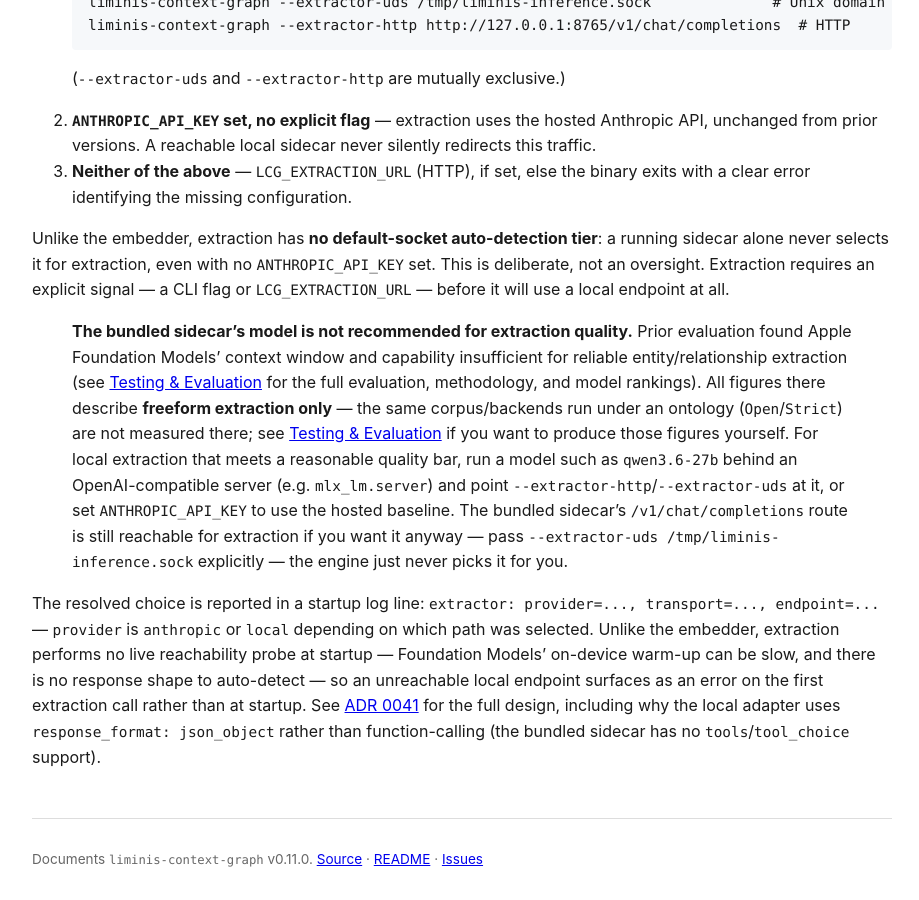
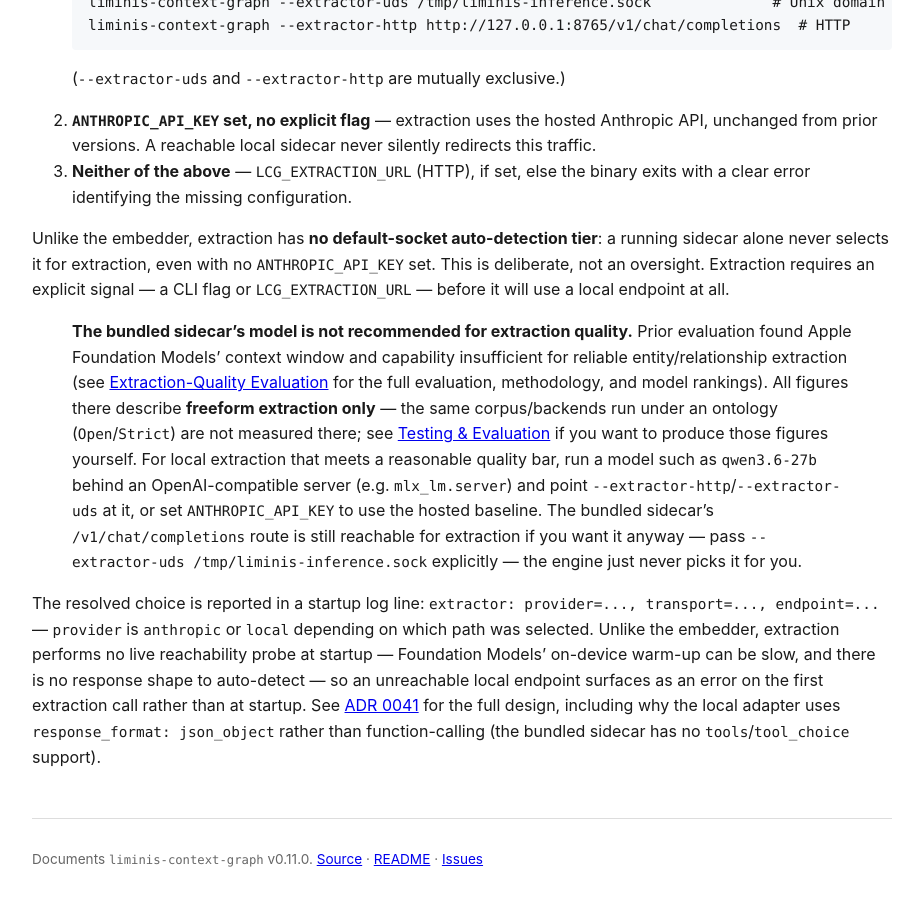
Before and after one commit to verveguy/liminis-context-graph, a Jekyll site: the page built from docs/configuration.md, in a window 1280 px wide and 900 px high, scrolled down 5814 px. Shown: the whole window, without its empty margins (178-1097 px from the left). Built offline with Jekyll 4.4.1, drawn with Linux system fonts in a browser that asks for light colours; some of the changed text lies outside the part shown.

Commit message:
Fix review findings: front-matter detection false-positive, wrong eval-page link, nav dead-ends, stale SC baselines
- scripts/generate-docs-llms-full.sh: only recognize YAML front matter when the very
  first line is `---` (matching Jekyll's own rule), so a page's own `---` horizontal
  rules can never be misidentified as a front-matter delimiter and swallow content
  between them (Copilot).
- docs/configuration.md: point the "full evaluation, methodology, and model rankings"
  reference at extraction-quality-evaluation.md, which actually contains that content,
  instead of testing-and-evaluation.md (Copilot). Regenerated docs/llms-full.txt.
- docs/_layouts/default.html: add nav links for extraction-quality-evaluation.md and
  eval-full-corpus-runbook.md, the two published pages missing from the nav bar, so a
  visitor landing directly on either has a way back into the rest of the site
  (handarbeit-pruefer).
- docs/adr/0295-*.md: reword "12th TelemetryEvent variant" to avoid implying a
  positional/declaration-order claim (handarbeit-pruefer).
- specs/295-*/spec.md: note that SC-002/SC-003's baseline counts (26 env vars, 11
  telemetry events) had grown to 27/12 by Implement, matching what the delivered
  configuration.md/telemetry.md actually document (Copilot).

```diff
--- a/docs/_layouts/default.html
+++ b/docs/_layouts/default.html
@@ -29,6 +29,8 @@
       <a href="{{ '/ontology.html' | relative_url }}">Ontology</a>
       <a href="{{ '/operations.html' | relative_url }}">Operations</a>
       <a href="{{ '/testing-and-evaluation.html' | relative_url }}">Testing &amp; Evaluation</a>
+      <a href="{{ '/extraction-quality-evaluation.html' | relative_url }}">Extraction Quality</a>
+      <a href="{{ '/eval-full-corpus-runbook.html' | relative_url }}">Full-Corpus Runbook</a>
       <a href="{{ '/adr/index.html' | relative_url }}">ADR Index</a>
       <a href="https://github.com/{{ site.repository }}">GitHub</a>
     </nav>
--- a/docs/configuration.md
+++ b/docs/configuration.md
@@ -146,8 +146,8 @@ before it will use a local endpoint at all.
 > **The bundled sidecar's model is not recommended for extraction quality.** Prior evaluation
 > found Apple Foundation Models' context window and capability insufficient for reliable
 > entity/relationship extraction (see
-> [Testing & Evaluation](testing-and-evaluation.md) for the full evaluation, methodology, and
-> model rankings). All figures there describe **freeform extraction only** — the same
+> [Extraction-Quality Evaluation](extraction-quality-evaluation.md) for the full evaluation,
+> methodology, and model rankings). All figures there describe **freeform extraction only** — the same
 > corpus/backends run under an ontology (`Open`/`Strict`) are not measured there; see
 > [Testing & Evaluation](testing-and-evaluation.md#running-under-an-ontology-openstrict) if you
 > want to produce those figures yourself. For local extraction that meets a reasonable quality
--- a/docs/llms-full.txt
+++ b/docs/llms-full.txt
@@ -303,8 +303,8 @@ before it will use a local endpoint at all.
 > **The bundled sidecar's model is not recommended for extraction quality.** Prior evaluation
 > found Apple Foundation Models' context window and capability insufficient for reliable
 > entity/relationship extraction (see
-> [Testing & Evaluation](testing-and-evaluation.md) for the full evaluation, methodology, and
-> model rankings). All figures there describe **freeform extraction only** — the same
+> [Extraction-Quality Evaluation](extraction-quality-evaluation.md) for the full evaluation,
+> methodology, and model rankings). All figures there describe **freeform extraction only** — the same
 > corpus/backends run under an ontology (`Open`/`Strict`) are not measured there; see
 > [Testing & Evaluation](testing-and-evaluation.md#running-under-an-ontology-openstrict) if you
 > want to produce those figures yourself. For local extraction that meets a reasonable quality
```
Also changed, not shown: docs/adr/0295-github-pages-documentation-site.md (+3 -3 lines), specs/295-github-pages-documentation-site/spec.md (+2 -2 lines), 1 other file.
